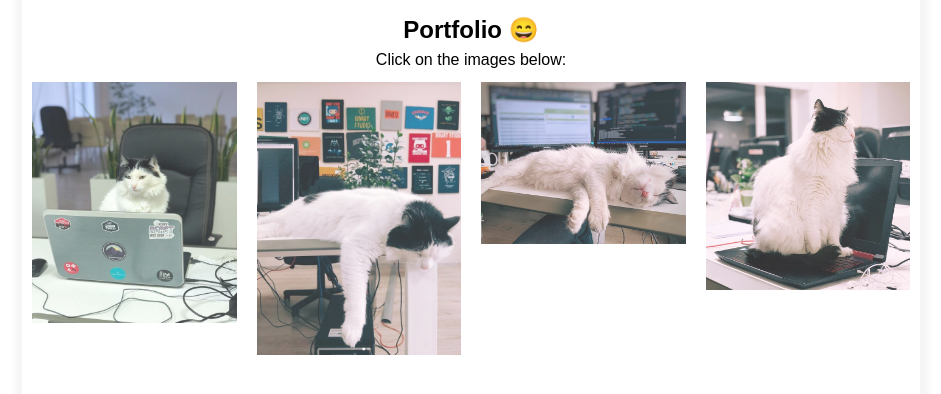
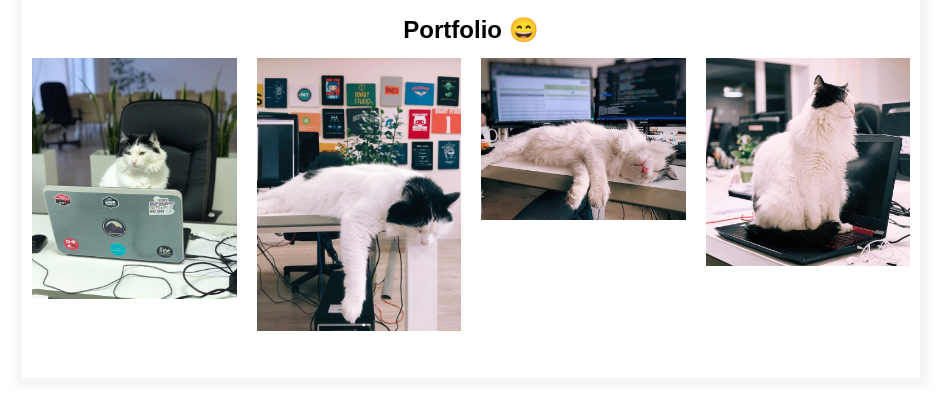
Before and after one commit to vadymstroiu/homepage, a plain HTML site: page index.html in a window 1280 px wide. Shown: the part 358-752 px from the top of the page, without its empty margins (169-1110 px from the left). Drawn offline with Linux system fonts and the light colour scheme.

Commit message:
Turn off js

```diff
--- a/index.html
+++ b/index.html
@@ -69,22 +69,21 @@
 
         <div style="text-align:center">
             <h2>Portfolio &#128516;</h2>
-            <p>Click on the images below:</p>
         </div>
 
         <!-- The four columns -->
         <div class="row">
             <div class="column">
-                <img src="assets/portfolio/1.png" alt="Look at the kanban board" style="width:100%" onclick="showBigImage(this);">
+                <img src="assets/portfolio/1.png" alt="Look at the kanban board" style="width:100%">
             </div>
             <div class="column">
-                <img src="assets/portfolio/2.png" alt="Analyze" style="width:100%" onclick="showBigImage(this);">
+                <img src="assets/portfolio/2.png" alt="Analyze" style="width:100%">
             </div>
             <div class="column">
-                <img src="assets/portfolio/3.png" alt="Implement" style="width:100%" onclick="showBigImage(this);">
+                <img src="assets/portfolio/3.png" alt="Implement" style="width:100%">
             </div>
             <div class="column">
-                <img src="assets/portfolio/4.png" alt="Done" style="width:100%" onclick="showBigImage(this);">
+                <img src="assets/portfolio/4.png" alt="Done" style="width:100%">
             </div>
         </div>
 
@@ -96,16 +95,5 @@
     </div>
 </main>
 
-<script>
-    function showBigImage(imgs) {
-        console.log("Click")
-        let expandImg = document.getElementById("expandedImg");
-        let imgText = document.getElementById("imgtext");
-        expandImg.src = imgs.src;
-        imgText.innerHTML = imgs.alt;
-        expandImg.parentElement.style.display = "block";
-    }
-</script>
-
 </body>
 </html>
--- a/styles.css
+++ b/styles.css
@@ -274,16 +274,6 @@ body {
     padding: 10px;
 }
 
-/* Style the images inside the grid */
-.column img {
-    opacity: 0.8;
-    cursor: pointer;
-}
-
-.column img:hover {
-    opacity: 1;
-}
-
 /* Clear floats after the columns */
 .row:after {
     content: "";
```
